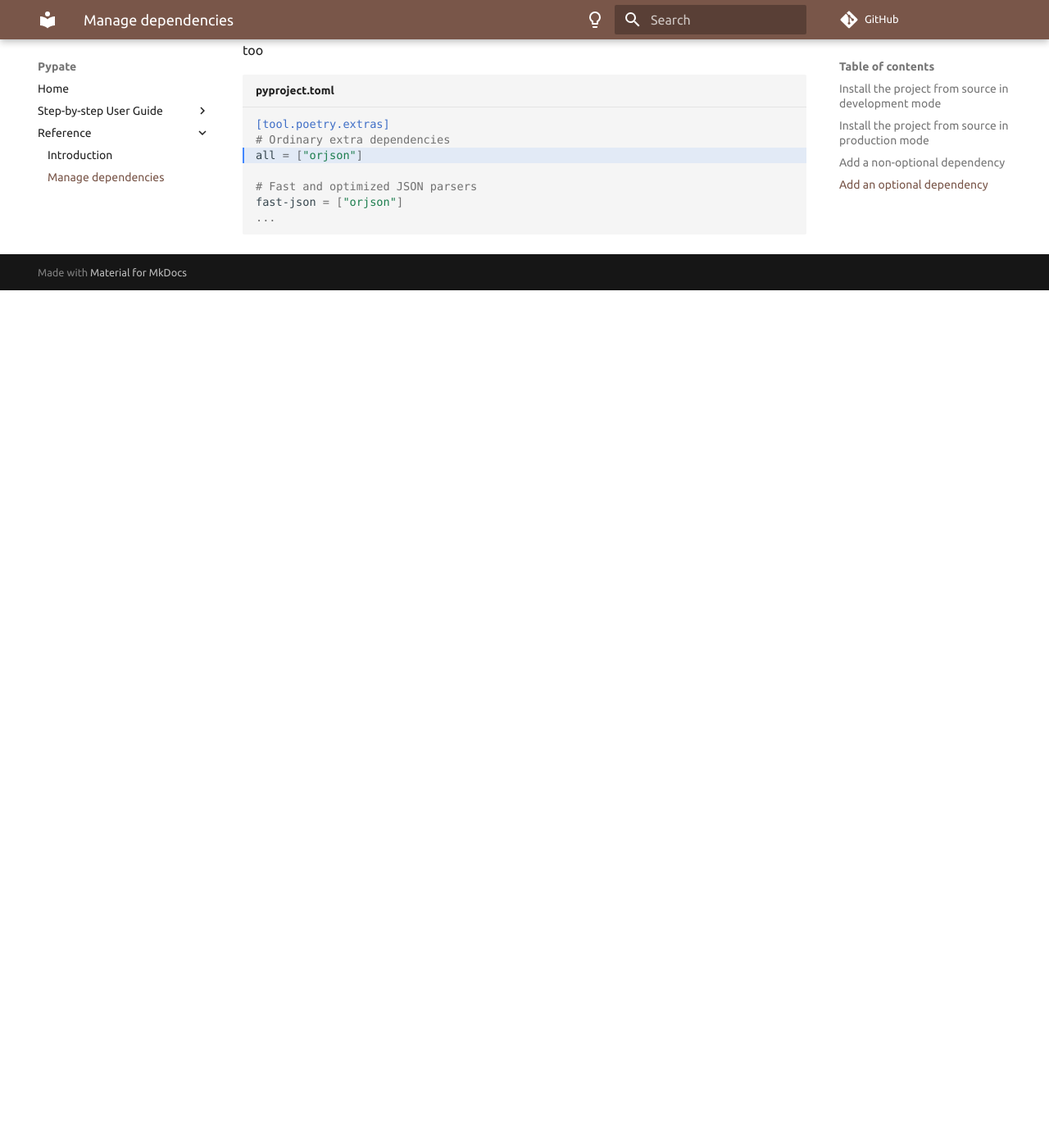
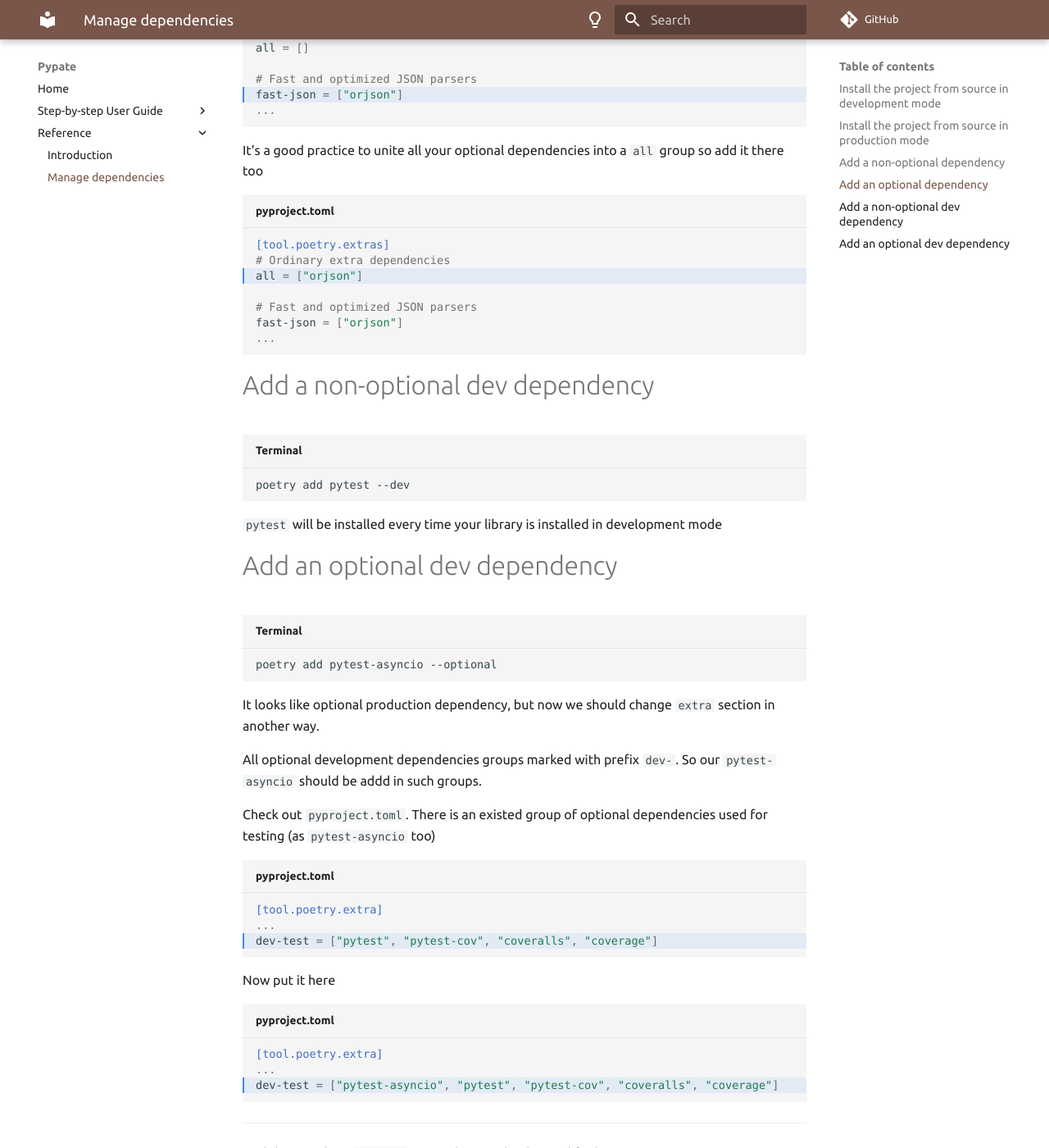
Before and after one commit to deknowny/python-package-template, an MkDocs documentation site: the page built from docs/reference/manage-dependencies.md, in a window 1280 px wide and 1400 px high, scrolled down 2153 px. Shown: the whole window at 82% size. Built offline with MkDocs 1.6.1 and Material for MkDocs 9.7.7, drawn with Linux system fonts in a browser that asks for light colours; some web fonts are replaced; comment, search, counter and statistics services are not loaded; the version menu is left out; before the commit the page ends 2507 px from its top, so only the background shows below that; some of the changed text lies outside the part shown.

Commit message:
Change terminal command style

````diff
--- a/docs/reference/manage-dependencies.md
+++ b/docs/reference/manage-dependencies.md
@@ -13,7 +13,7 @@
 
     For example, some dependencies are required to build documentation. You can view `dev-docs` group of dependencies in `pyproject.toml`. If you need to install only them as optional you can execute this
 
-    ```shell
+    ```shell title="Terminal"
     pip install library[dev-docs]
     ```
 
@@ -26,7 +26,7 @@
 
     Any group from dev dependencies could be also installed with `make` out of library source
 
-    ```shell
+    ```shell title="Terminal"
     make install-dev-docs
     ```
 
@@ -53,14 +53,14 @@
 
 # Add a non-optional dependency
 For example, you want to add a `requests` as dependency for project, so it should be installed when your library is installed
-```shell
+```shell title="Terminal"
 poetry add requests
 ```
 Now when someone installs your library, `requests` will be installed too
 
 # Add an optional dependency
 For example, you want to optimize JSON parsing in your project with `orjson` library (as it is written on Rust and requires `rustc`). You can do not force user install `orjson` and keep `orjson` as optional
-```shell
+```shell title="Terminal"
 poetry add orjson --optional
 ```
 As it's an optional, you should add it to a special group of optional dependencies.
@@ -73,7 +73,7 @@
 ...
 ```
 
-And now add it to a new group. Let's call it `fast-json`
+And now add the dependency to a new group. Let's call it `fast-json`
 ```toml title="pyproject.toml" hl_lines="6"
 [tool.poetry.extras]
 # Ordinary extra dependencies
@@ -94,3 +94,51 @@
 fast-json = ["orjson"]
 ...
 ```
+# Add a non-optional dev dependency
+```shell title="Terminal"
+poetry add pytest --dev
+```
+`pytest` will be installed every time your library is installed in development mode
+
+# Add an optional dev dependency
+```shell title="Terminal"
+poetry add pytest-asyncio --optional
+```
+It looks like optional production dependency, but now we should change `extra` section in another way.
+
+All optional development dependencies groups marked with prefix `dev-`. So our `pytest-asyncio` should be addd in such groups.
+
+Check out `pyproject.toml`. There is an existed group of optional dependencies used for testing (as `pytest-asyncio` too)
+
+```toml title="pyproject.toml" hl_lines="3"
+[tool.poetry.extra]
+...
+dev-test = ["pytest", "pytest-cov", "coveralls", "coverage"]
+```
+
+Now put it here
+
+```toml title="pyproject.toml" hl_lines="3"
+[tool.poetry.extra]
+...
+dev-test = ["pytest-asyncio", "pytest", "pytest-cov", "coveralls", "coverage"]
+```
+
+***
+And there is also a `dev-all` group that need to be modified
+
+```toml title="pyproject.toml" hl_lines="7"
+[tool.poetry.extra]
+...
+dev-test = ["pytest-asyncio", "pytest", "pytest-cov", "coveralls", "coverage"]
+...
+dev-all = [
+    "black", "isort", "pre-commit",
+    "pytest", "pytest-cov", "pytest-asyncio"
+    "coveralls", "coverage",
+    "mypy",
+    "bumpversion",
+    "autoflake",
+    "mkdocs", "mkdocs-material", "mike"
+]
+```
````
Also changed, not shown: docs/user-guide/first-init.md (+1 -1 lines), docs/user-guide/makefile.md (+2 -2 lines).
